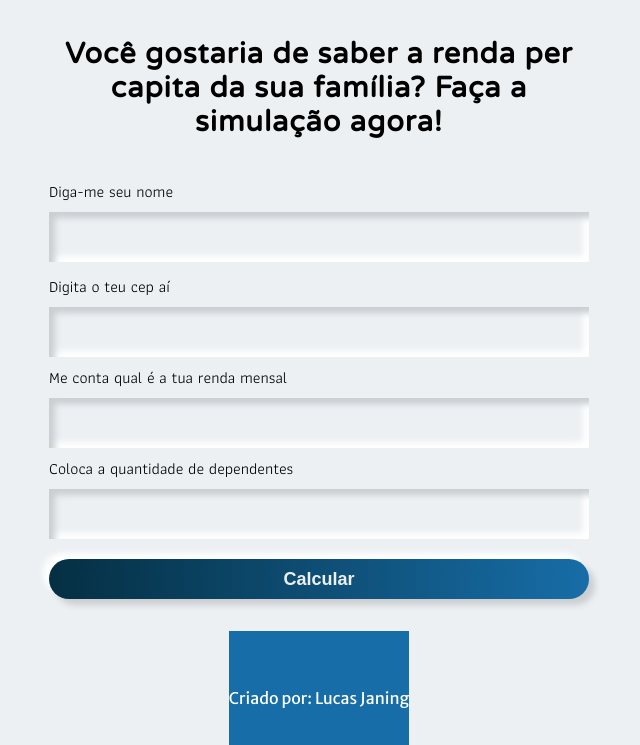
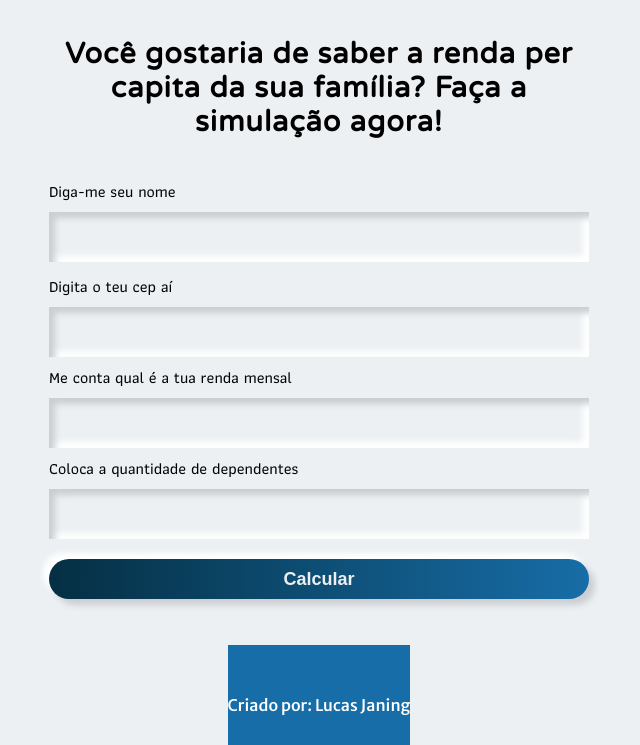
Before and after one commit to ljborba/renda-per-capita, a plain HTML site: page index.html in a window 1280 px wide. Shown: the part 192-937 px from the top of the page, without its empty margins (321-961 px from the left). Drawn offline with Linux system fonts and the light colour scheme.

Commit message:
Update style.css

```diff
--- a/css/style.css
+++ b/css/style.css
@@ -22,6 +22,7 @@ body {
   place-items: center;
   overflow: hidden;
   font-family: var(--fonte-padrao);
+  font-weight: 500;
 }
 
 header {
@@ -113,12 +114,12 @@ button:hover {
 
 footer {
   background-color: #176da7;
-  margin-top: 134px;
-  height: 114px;
+  margin-top: 148px;
+  height: 100px;
 }
 
 .creator {
   font-family: "Merriweather Sans", sans-serif;
   color: white;
-  padding-top: 57px;
+  padding-top: 50px;
 }
```
